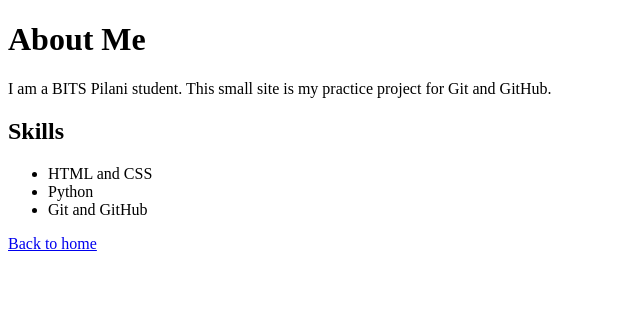
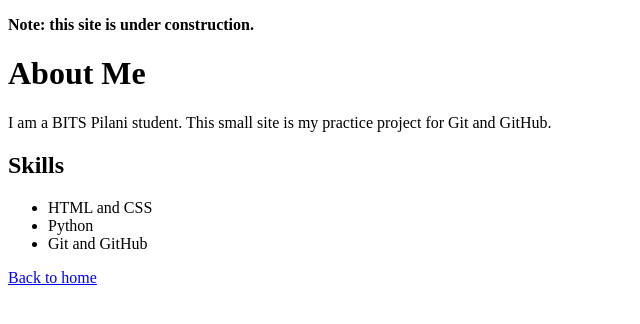
Before and after one commit to AnshulMohanty/SGA_2-Git_Workflow_Assignment, a plain HTML site: page about.html in a window 1280 px wide. Shown: the whole page, without its empty margins (0-640 px from the left). Drawn offline with Linux system fonts and the light colour scheme.

Commit message:
add under-construction banner to about page

```diff
--- a/about.html
+++ b/about.html
@@ -5,6 +5,7 @@
   <title>About | Anshul Mohanty</title>
 </head>
 <body>
+  <p><b>Note: this site is under construction.</b></p>
   <h1>About Me</h1>
   <p>I am a BITS Pilani student. This small site is my practice project for Git and GitHub.</p>
   <h2>Skills</h2>
```
